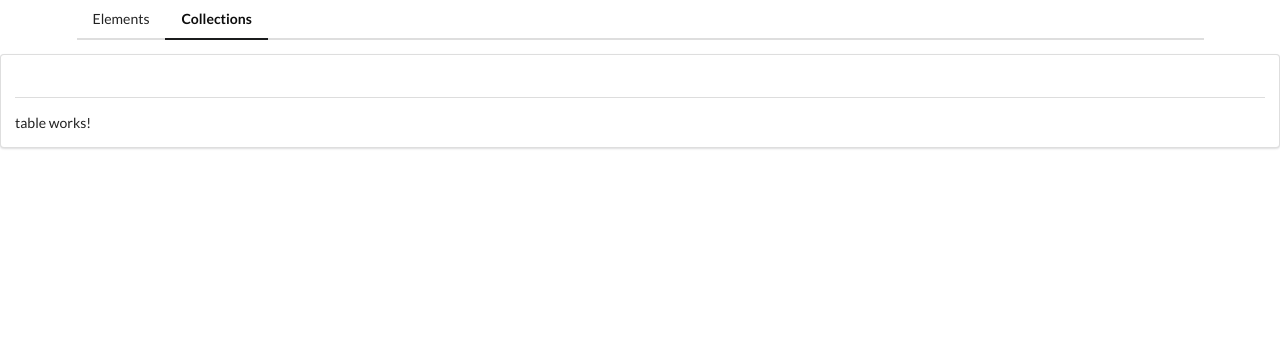
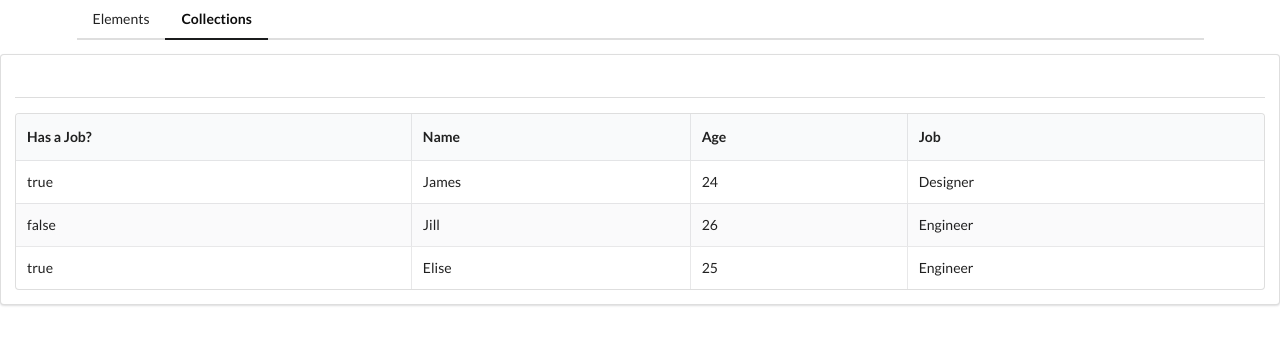
Before and after one commit to pyavchik/a-components, an Angular app: page /collections in a window 1280 px wide. Shown: the top 344 px of the page. Built offline with nearby package versions, Linux system fonts and the light colour scheme.

Commit message:
update table component

```diff
--- a/src/app/collections/collections-home/collections-home.component.html
+++ b/src/app/collections/collections-home/collections-home.component.html
@@ -1,2 +1,6 @@
 <app-divider></app-divider>
-<app-table [data]="data" [headers]="headers"></app-table>
+<app-table
+  class="striped celled"
+  [data]="data"
+  [headers]="headers"
+></app-table>
--- a/src/app/collections/collections-home/collections-home.component.ts
+++ b/src/app/collections/collections-home/collections-home.component.ts
@@ -7,11 +7,12 @@ import { Component, OnInit } from '@angular/core';
 })
 export class CollectionsHomeComponent implements OnInit {
   data = [
-    { name: 'James', age: 24, job: 'Designer'},
-    { name: 'Jill', age: 26, job: 'Engineer' },
-    { name: 'Elise', age: 25, job: 'Engineer'}
+    { name: 'James', age: 24, job: 'Designer', employed: true},
+    { name: 'Jill', age: 26, job: 'Engineer', employed: false },
+    { name: 'Elise', age: 25, job: 'Engineer', employed: true}
   ];
   headers = [
+    {key: 'employed', label: 'Has a Job?'},
     {key: 'name', label: 'Name'},
     {key: 'age', label: 'Age'},
     {key: 'job', label: 'Job'}
--- a/src/app/collections/table/table.component.html
+++ b/src/app/collections/table/table.component.html
@@ -1 +1,16 @@
-<p>table works!</p>
+<table [ngClass]="classNames" class="ui celled table">
+  <thead>
+  <tr>
+    <th *ngFor="let header of headers">
+      {{header.label}}
+    </th>
+  </tr>
+  </thead>
+  <tbody>
+  <tr *ngFor="let record of data">
+    <td *ngFor="let header of headers">
+      {{record[header.key]}}
+    </td>
+  </tr>
+  </tbody>
+</table>
```
Also changed, not shown: src/app/collections/table/table.component.ts (+5 -2 lines).
